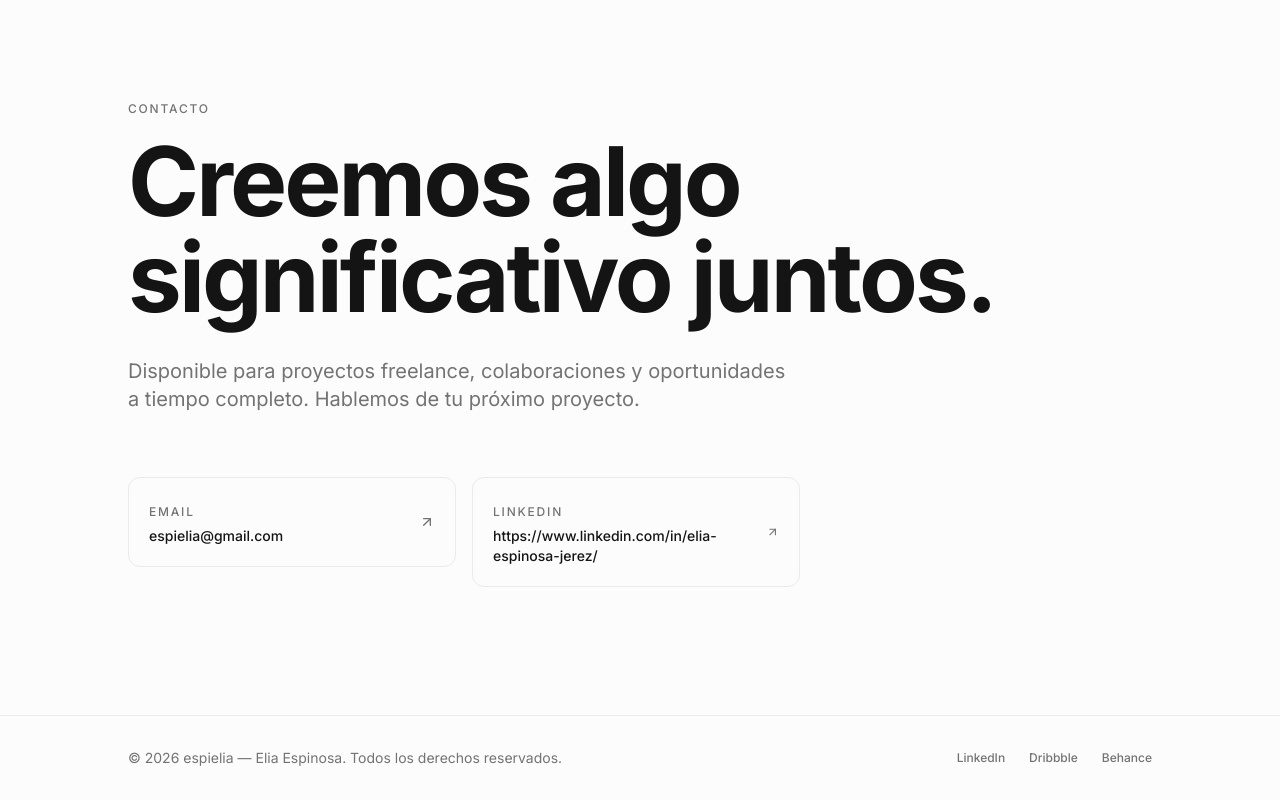
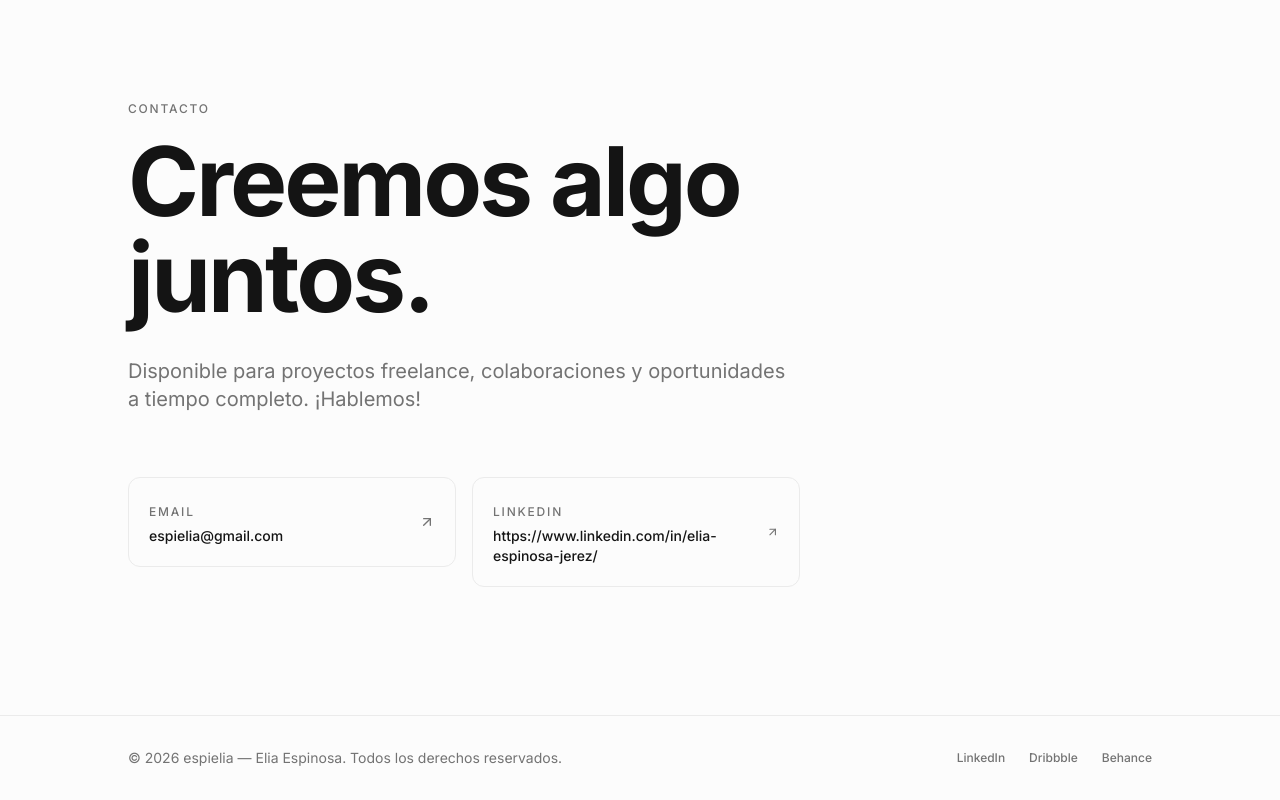
Before and after one commit to danilinked/espielia, a React (Vite) app: page / in a window 1280 px wide. Shown: the part 5469-6269 px from the top of the page. Built offline with nearby package versions, Linux system fonts and the light colour scheme; the HTML template or start-up script is replaced by a standard one.

Commit message:
2 cambios de texto

```diff
--- a/src/components/ContactSection.tsx
+++ b/src/components/ContactSection.tsx
@@ -12,8 +12,8 @@ const ContactSection = () => {
       <div className="section-container">
         <ScrollReveal>
           <p className="label-text mb-4">Contacto</p>
-          <h2 className="heading-display mb-8 max-w-4xl">Creemos algo significativo juntos.</h2>
-          <p className="body-lg max-w-2xl mb-16">Disponible para proyectos freelance, colaboraciones y oportunidades a tiempo completo. Hablemos de tu próximo proyecto.</p>
+          <h2 className="heading-display mb-8 max-w-4xl">Creemos algo juntos.</h2>
+          <p className="body-lg max-w-2xl mb-16">Disponible para proyectos freelance, colaboraciones y oportunidades a tiempo completo. ¡Hablemos!</p>
         </ScrollReveal>
 
         <div className="grid grid-cols-1 sm:grid-cols-2 gap-4 max-w-2xl">
```
